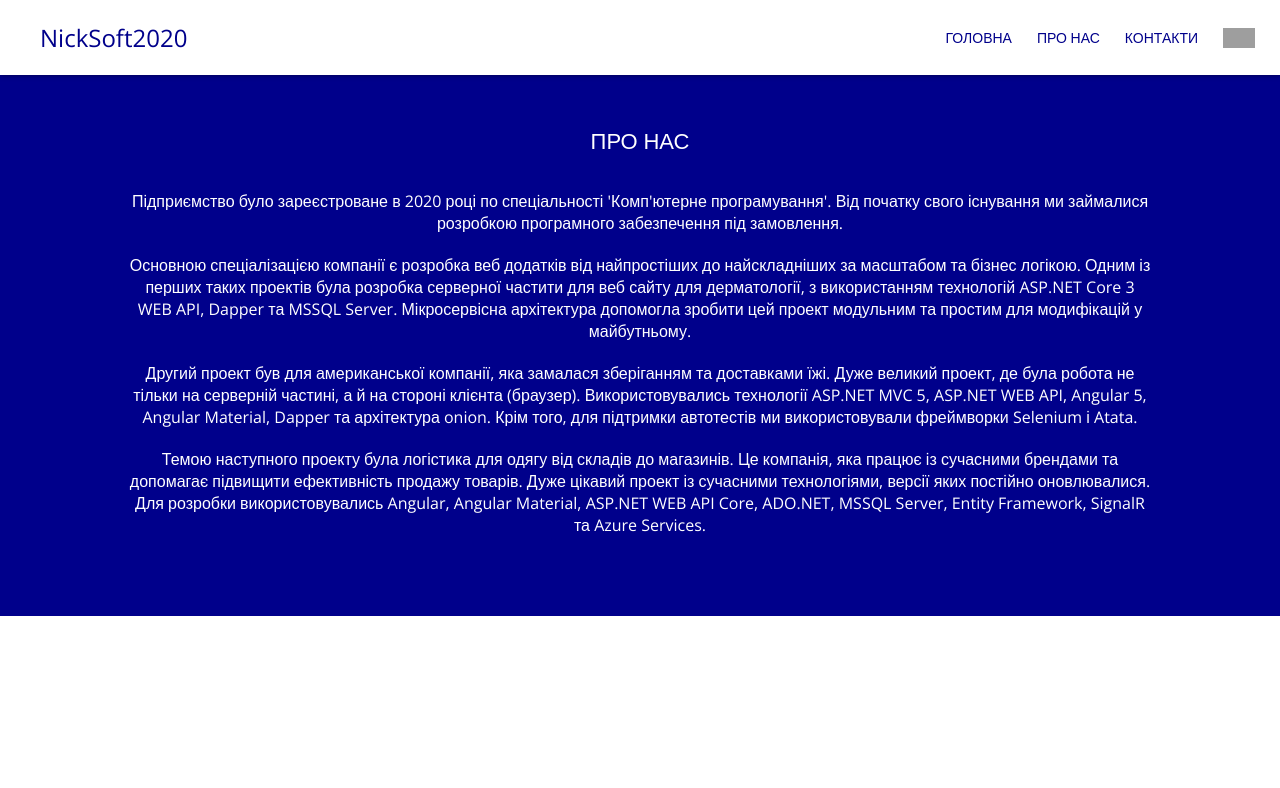
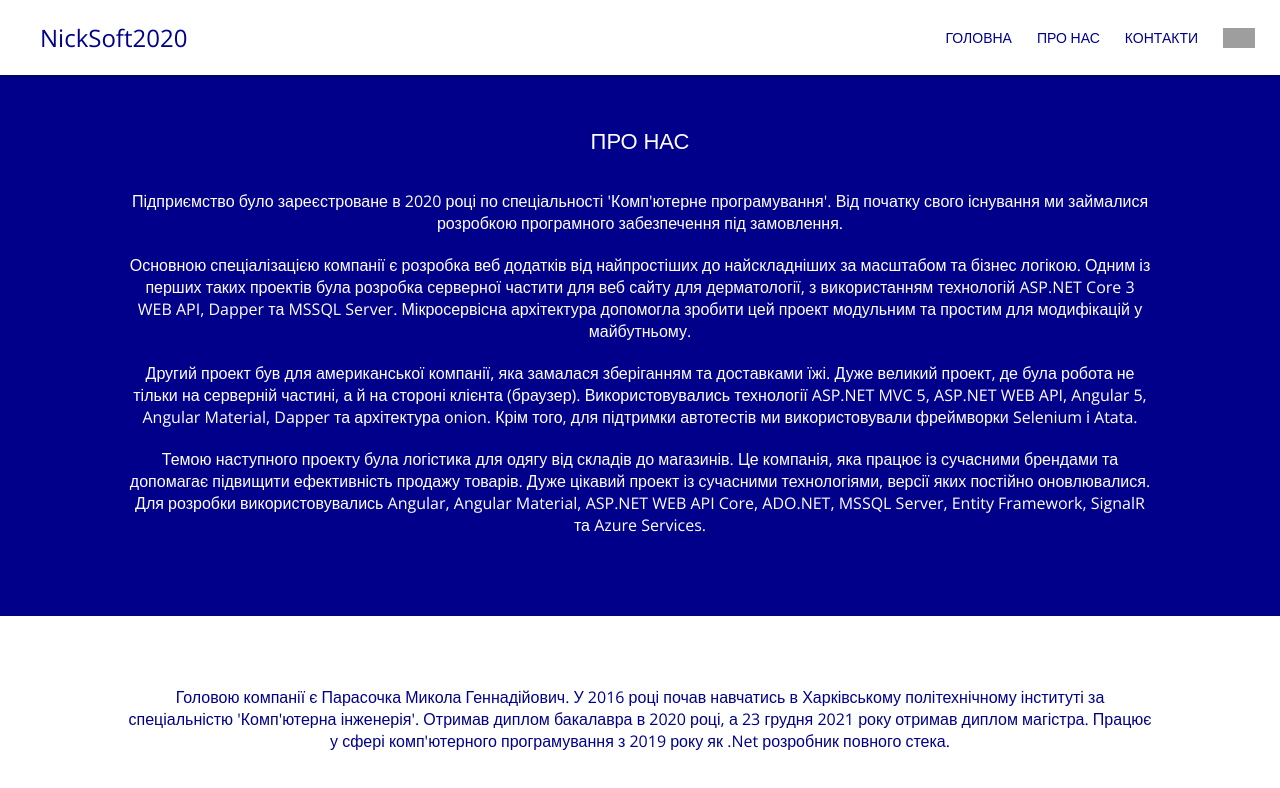
Before and after one commit to koliaparasochka/info, a React (Create React App) app in the folder webclient/: page /about in a window 1280 px wide. Shown: the top 788 px of the page. Built offline with nearby package versions, Linux system fonts and the light colour scheme; grey boxes are pictures that could not be loaded.

Commit message:
updated About page

```diff
--- a/webclient/src/components/About.js
+++ b/webclient/src/components/About.js
@@ -4,6 +4,7 @@ function About(props) {
     const translate = props.content;
 
     return (
+        <div>
             <div id="about" className="about-section">
                 <FadeInSection>
                     <div className="about-title">{translate.aboutTitle}</div>
@@ -21,6 +22,16 @@ function About(props) {
                     </p>
                 </FadeInSection>
             </div>
+            <div id="about" className="about-section-ceo">
+                <FadeInSection direction="fade-bottom">
+                    <p className="about-description fade-text">
+                        {translate.aboutCEO}
+                    </p>
+                </FadeInSection>
+            </div>
+        </div>
+
+
     )
 }
 
--- a/webclient/src/index.css
+++ b/webclient/src/index.css
@@ -221,15 +221,24 @@ header .nav-links li:hover {
   margin-top: 10px;
 }
 
-.about-section {
+.about-section,
+.about-section-ceo {
   height: fit-content;
   width: 80%;
   padding: 50px 10% 80px;
+}
+
+.about-section {
+  color: white;
   background-color: darkblue;
 }
 
+.about-section-ceo {
+  background-color: white;
+  color: darkblue;
+}
+
 .about-title {
-  color: white;
   text-align: center;
   text-transform: uppercase;
   font-size: 22px;
@@ -238,7 +247,6 @@ header .nav-links li:hover {
 }
 
 .about-description {
-  color: white;
   text-align: center;
   margin-top: 20px;
 }
--- a/webclient/src/translations/translate.json
+++ b/webclient/src/translations/translate.json
@@ -23,6 +23,7 @@
         "about2":"Основною спеціалізацією компанії є розробка веб додатків від найпростіших до найскладніших за масштабом та бізнес логікою. Одним із перших таких проектів була розробка серверної частити для веб сайту для дерматології, з використанням технологій ASP.NET Core 3 WEB API, Dapper та MSSQL Server. Мікросервісна архітектура допомогла зробити цей проект модульним та простим для модифікацій у майбутньому.",
         "about3":"Другий проект був для американської компанії, яка замалася зберіганням та доставками їжі. Дуже великий проект, де була робота не тільки на серверній частині, а й на стороні клієнта (браузер). Використовувались технології ASP.NET MVC 5, ASP.NET WEB API, Angular 5, Angular Material, Dapper та архітектура onion. Крім того, для підтримки автотестів ми використовували фреймворки Selenium і Atata.",
         "about4":"Темою наступного проекту була логістика для одягу від складів до магазинів. Це компанія, яка працює із сучасними брендами та допомагає підвищити ефективність продажу товарів. Дуже цікавий проект із сучасними технологіями, версії яких постійно оновлювалися. Для розробки використовувались Angular, Angular Material, ASP.NET WEB API Core, ADO.NET, MSSQL Server, Entity Framework, SignalR та Azure Services.",
+        "aboutCEO":"Головою компанії є Парасочка Микола Геннадійович. У 2016 році почав навчатись в Харківському політехнічному інституті за спеціальністю 'Комп'ютерна інженерія'. Отримав диплом бакалавра в 2020 році, а 23 грудня 2021 року отримав диплом магістра. Працює у сфері комп'ютерного програмування з 2019 року як .Net розробник повного стека.",
         "contactsTitle":"КОНТАКТИ",
         "addressTitle":"НАША ЮРИДИЧНА АДРЕСА",
         "addressContent":"",
```
Lines whose indentation alone changed are shown as unchanged.
